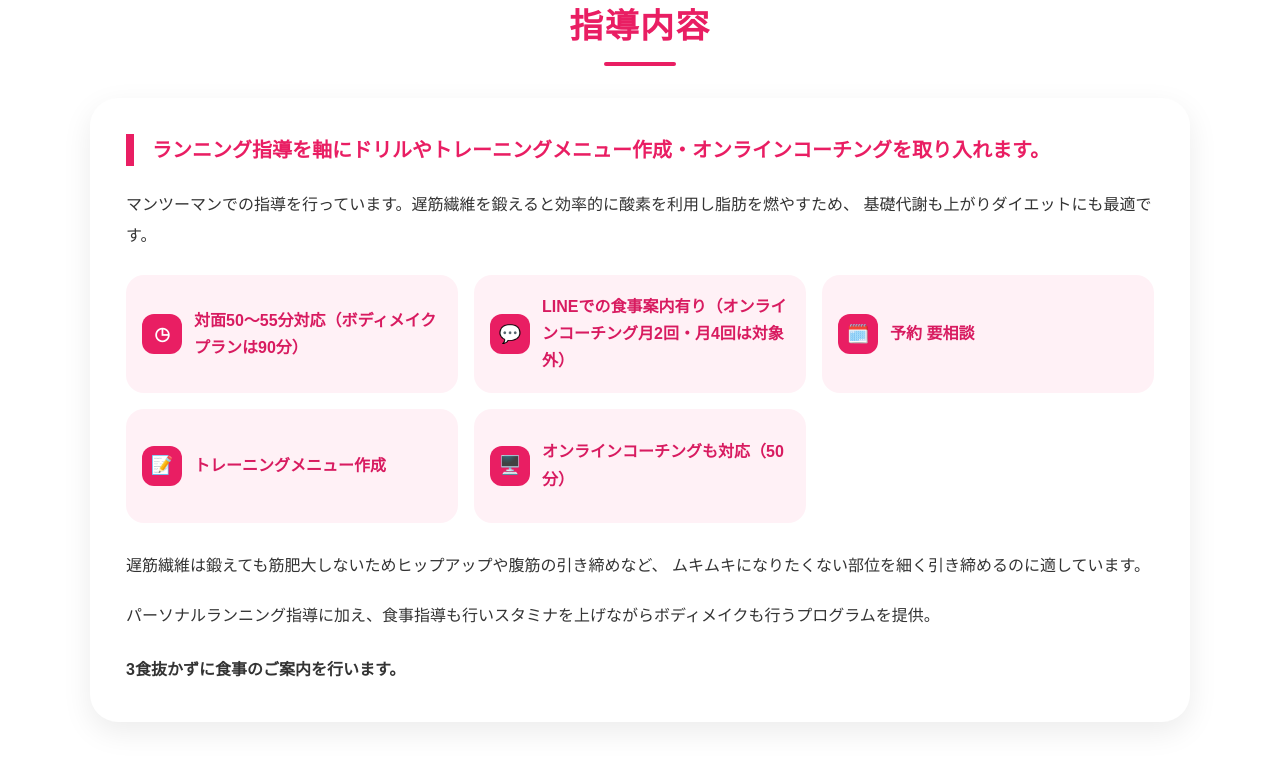
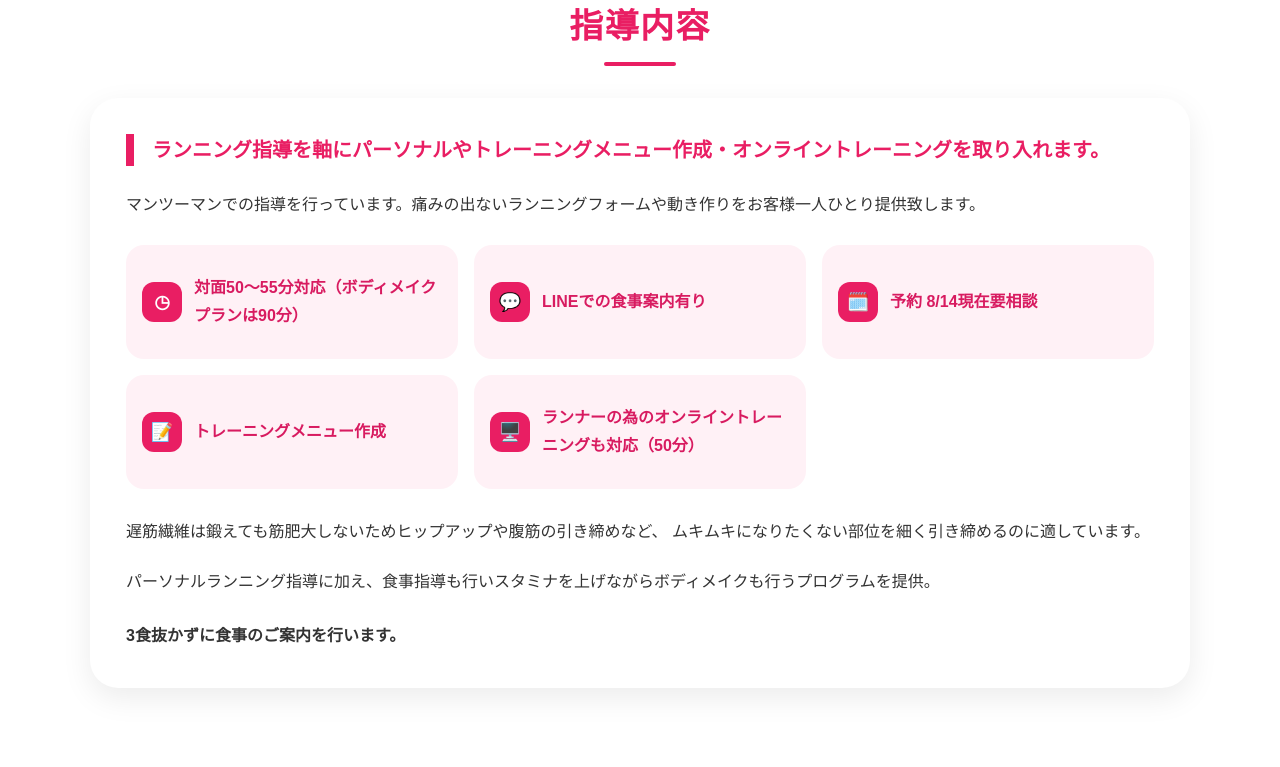
Before and after one commit to sparklingLASER/luka-web, a Next.js app: page / in a window 1280 px wide. Shown: the part 1820-2587 px from the top of the page. Built offline with nearby package versions, Linux system fonts and the light colour scheme.

Commit message:
Update page.jsx

```diff
--- a/app/page.jsx
+++ b/app/page.jsx
@@ -193,7 +193,7 @@ export default function HomePage() {
               <li>100kgのお客様を5カ月で-10kg＆マラソン完走までサポート</li>
             </ul>
             <p>
-              現在はランニングを通して健康維持やダイエット・ボディメイクをメインにお客様をサポート中。
+              現在は痛みや体形を改善してマラソン完走やダイエットをメインにお客様をサポート中。
             </p>
 
             {/* Instagramリンクボタン */}
@@ -263,13 +263,12 @@ export default function HomePage() {
         <div style={{ background: '#fff', borderRadius: 28, padding: 36, boxShadow: '0 10px 30px rgba(0,0,0,0.08)', lineHeight: 1.9 }}>
           <div style={{ borderLeft: '8px solid #e91e63', paddingLeft: 18, marginBottom: 24 }}>
             <p style={{ margin: 0, color: '#e91e63', fontSize: 20, fontWeight: 800, lineHeight: 1.6 }}>
-              ランニング指導を軸にドリルやトレーニングメニュー作成・オンラインコーチングを取り入れます。
+              ランニング指導を軸にパーソナルやトレーニングメニュー作成・オンライントレーニングを取り入れます。
             </p>
           </div>
 
           <p style={{ margin: '0 0 24px', fontSize: 16, color: '#333' }}>
-            マンツーマンでの指導を行っています。遅筋繊維を鍛えると効率的に酸素を利用し脂肪を燃やすため、
-            基礎代謝も上がりダイエットにも最適です。
+            マンツーマンでの指導を行っています。痛みの出ないランニングフォームや動き作りをお客様一人ひとり提供致します。
           </p>
 
           <div
@@ -283,10 +282,10 @@ export default function HomePage() {
           >
             {[
               ['◷', '対面50〜55分対応（ボディメイクプランは90分）'],
-              ['💬', 'LINEでの食事案内有り（オンラインコーチング月2回・月4回は対象外）'],
-              ['🗓️', '予約 要相談'],
+              ['💬', 'LINEでの食事案内有り'],
+              ['🗓️', '予約 8/14現在要相談'],
               ['📝', 'トレーニングメニュー作成'],
-              ['🖥️', 'オンラインコーチングも対応（50分）'],
+              ['🖥️', 'ランナーの為のオンライントレーニングも対応（50分）'],
             ].map(([icon, text], index) => (
               <div
                 key={index}
@@ -456,9 +455,9 @@ export default function HomePage() {
           </div>
         </div>
 
-        {/* オンラインコーチング */}
+        {/* オンライントレーニング */}
         <div style={{ marginBottom: 48 }}>
-          <h3 style={{ fontSize: 24, color: '#e91e63', marginBottom: 16 }}>オンラインコーチング</h3>
+          <h3 style={{ fontSize: 24, color: '#e91e63', marginBottom: 16 }}>オンライントレーニング</h3>
           <div style={{ display: 'grid', gridTemplateColumns: 'repeat(auto-fit, minmax(280px, 1fr))', gap: 20 }}>
             {/* 月2回 */}
             <div style={{ background: '#fff', border: '2px solid #fff1f6', borderRadius: 24, padding: 24, textAlign: 'center', boxShadow: '0 8px 24px rgba(0,0,0,0.04)' }}>
```
